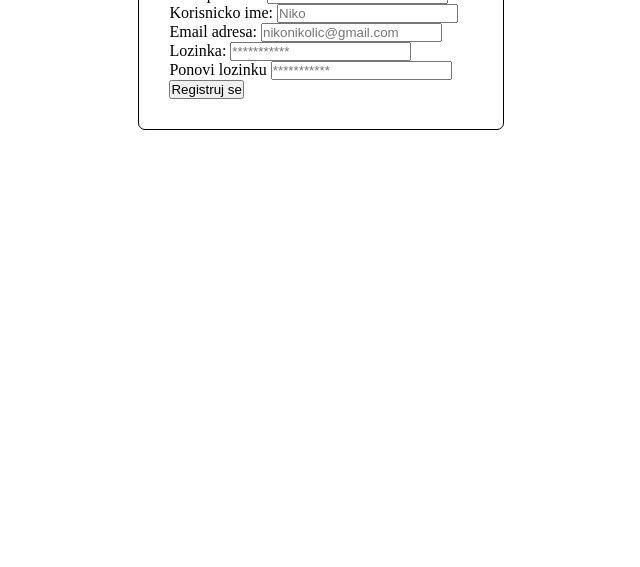
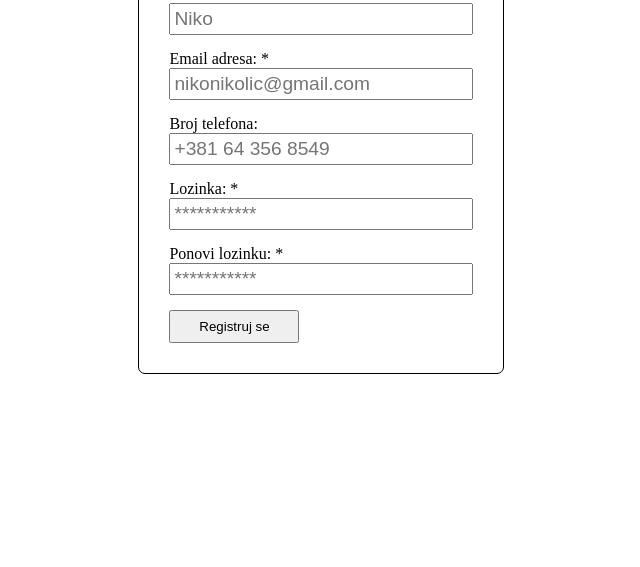
Before and after one commit to dejanV91/35-Validation-OOP, a plain HTML site: page index.html in a window 1280 px wide. Shown: the part 233-800 px from the top of the page, without its empty margins (319-959 px from the left). Drawn offline with Linux system fonts and the light colour scheme.

Commit message:
initial commit

```diff
--- a/index.html
+++ b/index.html
@@ -11,23 +11,27 @@
     <form id="form_section">
         <h1>Registracija korisnika</h1>
         <div>
-            <label for="ime_prezime">Ime i prezime:</label>
+            <label for="ime_prezime">Ime i prezime: *</label>
             <input id="ime_prezime" type="text" name="ime_prezime" placeholder="Niko Nikolic">
         </div>
         <div>
-            <label for="korisnicko_ime">Korisnicko ime:</label>
+            <label for="korisnicko_ime">Korisnicko ime: *</label>
             <input id="korisnicko_ime" type="text" name="korisnicko_ime" placeholder="Niko">
         </div>
         <div>
-            <label for="email">Email adresa:</label>
+            <label for="email">Email adresa: *</label>
             <input id="email" type="text" name="email" placeholder="nikonikolic@gmail.com">
         </div>
         <div>
-            <label for="lozinka">Lozinka:</label>
+            <label for="phone">Broj telefona:</label>
+            <input id="phone" type="text" name="phone" placeholder="+381 64 356 8549">
+        </div>
+        <div>
+            <label for="lozinka">Lozinka: *</label>
             <input id="lozinka" type="password" name="lozinka" placeholder="***********">
         </div>
         <div>
-            <label for="ponovi_lozinku">Ponovi lozinku</label>
+            <label for="ponovi_lozinku">Ponovi lozinku: *</label>
             <input id="ponovi_lozinku" type="password" name="ponovi_lozinku" placeholder="***********">
         </div>
 
@@ -35,6 +39,7 @@
           <button class="btn">Registruj se</button>
         </div>
     </form>
+    <script src="validator.js"></script>
     <script src="script.js"></script>
 </body>
 </html>
--- a/styles.css
+++ b/styles.css
@@ -12,11 +12,33 @@ body{
     min-height: 100 vh;
     display: flex;
     justify-content: center;
-    padding-top: 150px;
+    padding-top: 70px;
 }
 
 #form_section{
     border: 1px solid black;
     padding: 30px;
     border-radius: 7px;
+    display: flex;
+    flex-direction: column;
+    row-gap: 15px;
 }
+
+#form_section div{
+    display: flex;
+    flex-direction: column;
+}
+
+#form_section div input{
+    font-size: 1.2rem;
+    padding: 3px;
+}
+
+.btn{
+    width: 130px;
+    padding: 7px 15px;
+}
+
+.btn:hover{
+    cursor: pointer;
+}
```
